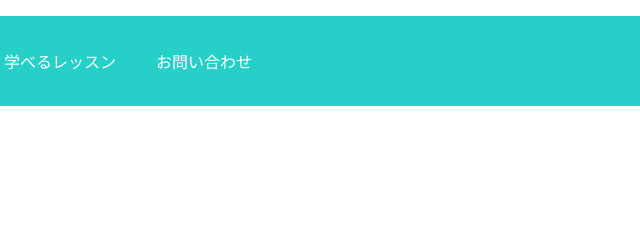
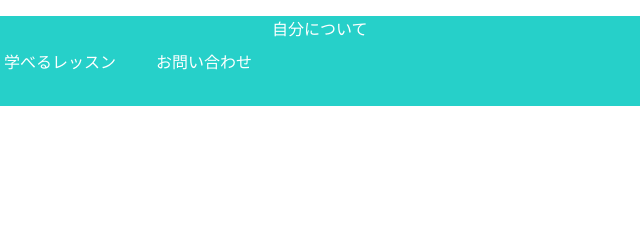
Before and after one commit to shi-ots/shi-ots.github.io, a plain HTML site: page index.html in a window 1280 px wide. Shown: the top 240 px of the page, 398-1038 px from the left. Drawn offline with Linux system fonts and the light colour scheme.

Commit message:
Update index.html

```diff
--- a/index.html
+++ b/index.html
@@ -13,6 +13,7 @@
           <li>プログラミングとは</li>
           <li>学べるレッスン</li>
           <li>お問い合わせ</li>
+          <l1>自分について</li>
         </ul>
       </div>
     </div>
```
